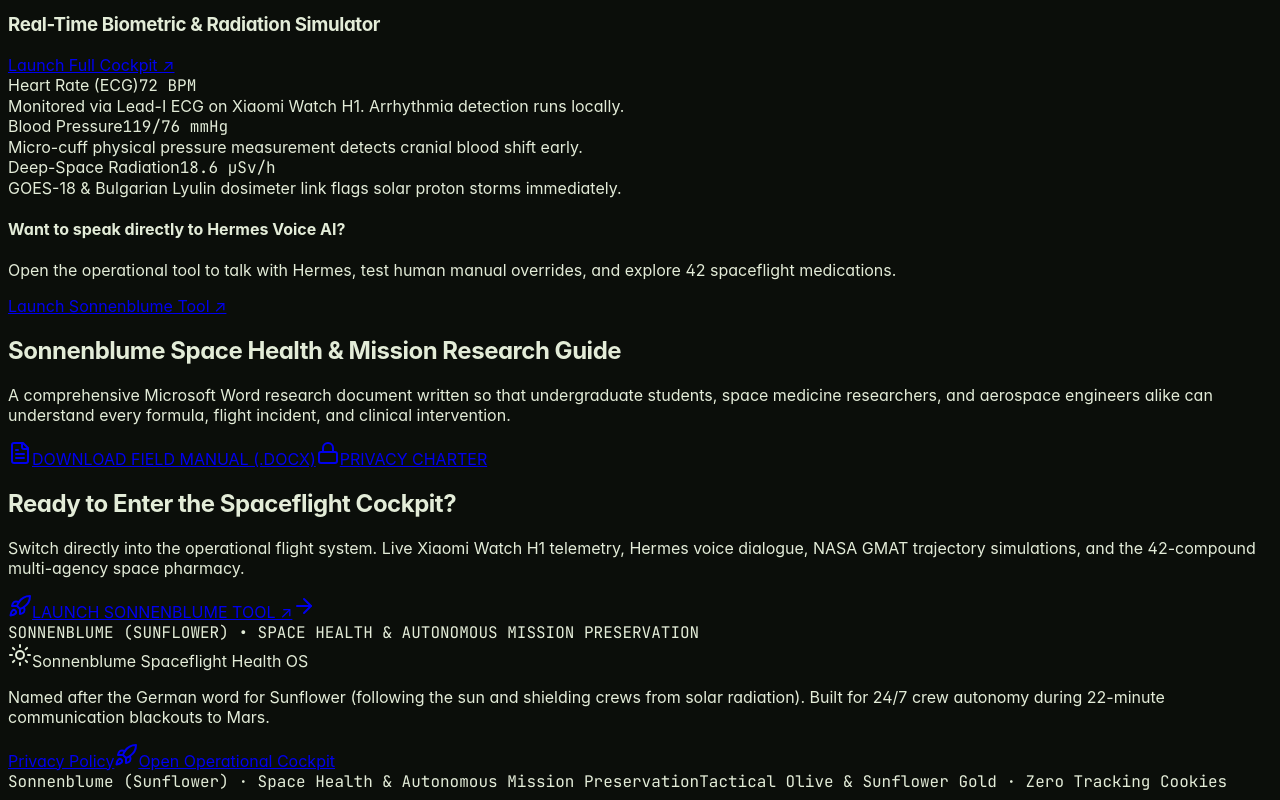
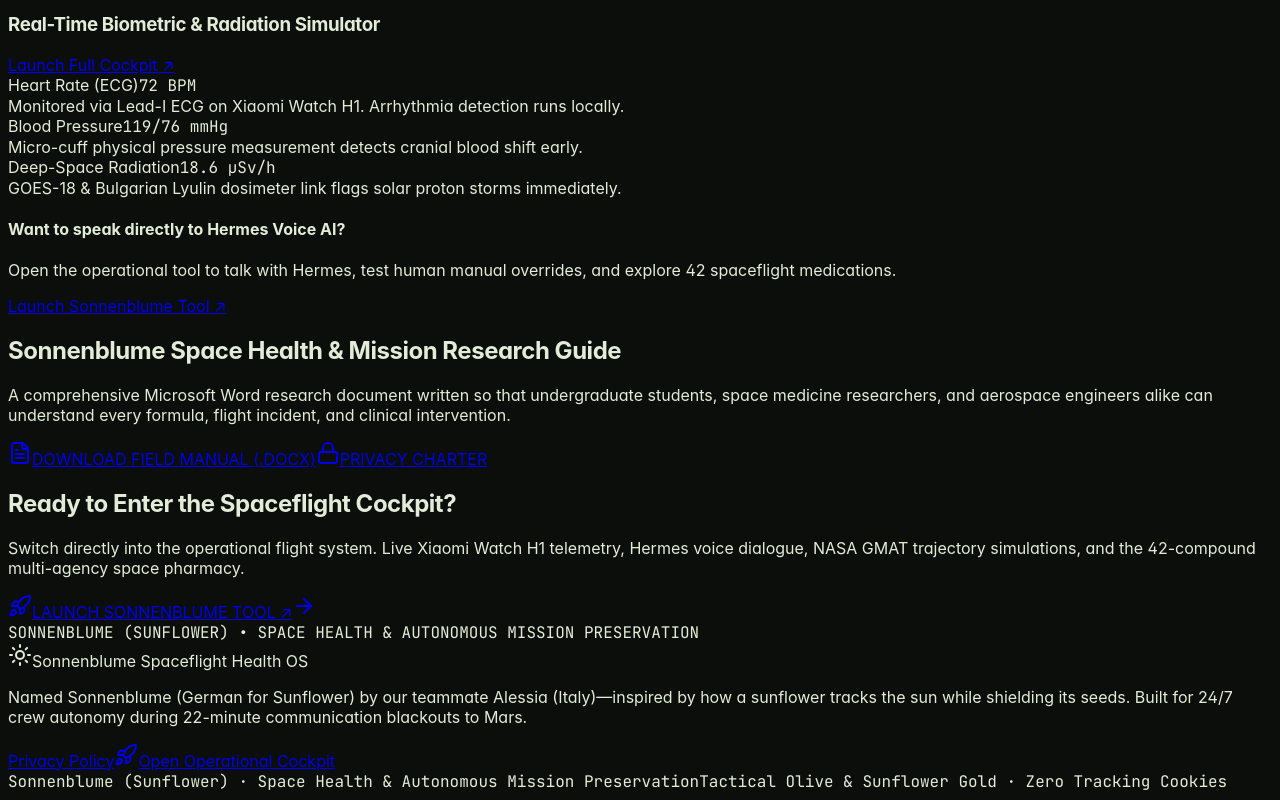
Before and after one commit to temuulenbuuveibaatar-glitch/ares-vii-spaceflight-os, a React (Vite) app in the folder client/: page /demo in a window 1280 px wide. Shown: the part 7815-8615 px from the top of the page. Built offline with nearby package versions, Linux system fonts and the light colour scheme; no server answers.

Commit message:
docs: credit Alessia as creator of the Sonnenblume name and concept

```diff
--- a/client/index.html
+++ b/client/index.html
@@ -17,7 +17,7 @@
     />
     <meta
       name="description"
-      content="Sonnenblume (German for Sunflower): Autonomous deep-space health operating system bridging continuous wearable biometrics, 42 multi-agency countermeasures, deterministic offline clinical decision engines, and NASA GMAT astrodynamics during 22-minute communication blackouts."
+      content="Sonnenblume (German for Sunflower, named by Alessia): Autonomous deep-space health operating system bridging continuous wearable biometrics, 42 multi-agency countermeasures, deterministic offline clinical decision engines, and NASA GMAT astrodynamics during 22-minute communication blackouts."
     />
     <meta
       name="keywords"
--- a/client/src/components/MarketingLayout.tsx
+++ b/client/src/components/MarketingLayout.tsx
@@ -96,7 +96,7 @@ export default function MarketingLayout({ children }: MarketingLayoutProps) {
                 <span>Sonnenblume Spaceflight Health OS</span>
               </div>
               <p className="text-[#a8baa0] leading-relaxed text-sm">
-                Named after the German word for Sunflower (following the sun and shielding crews from solar radiation). Built for 24/7 crew autonomy during 22-minute communication blackouts to Mars.
+                Named Sonnenblume (German for Sunflower) by our teammate Alessia (Italy)—inspired by how a sunflower tracks the sun while shielding its seeds. Built for 24/7 crew autonomy during 22-minute communication blackouts to Mars.
               </p>
             </div>
 
```
